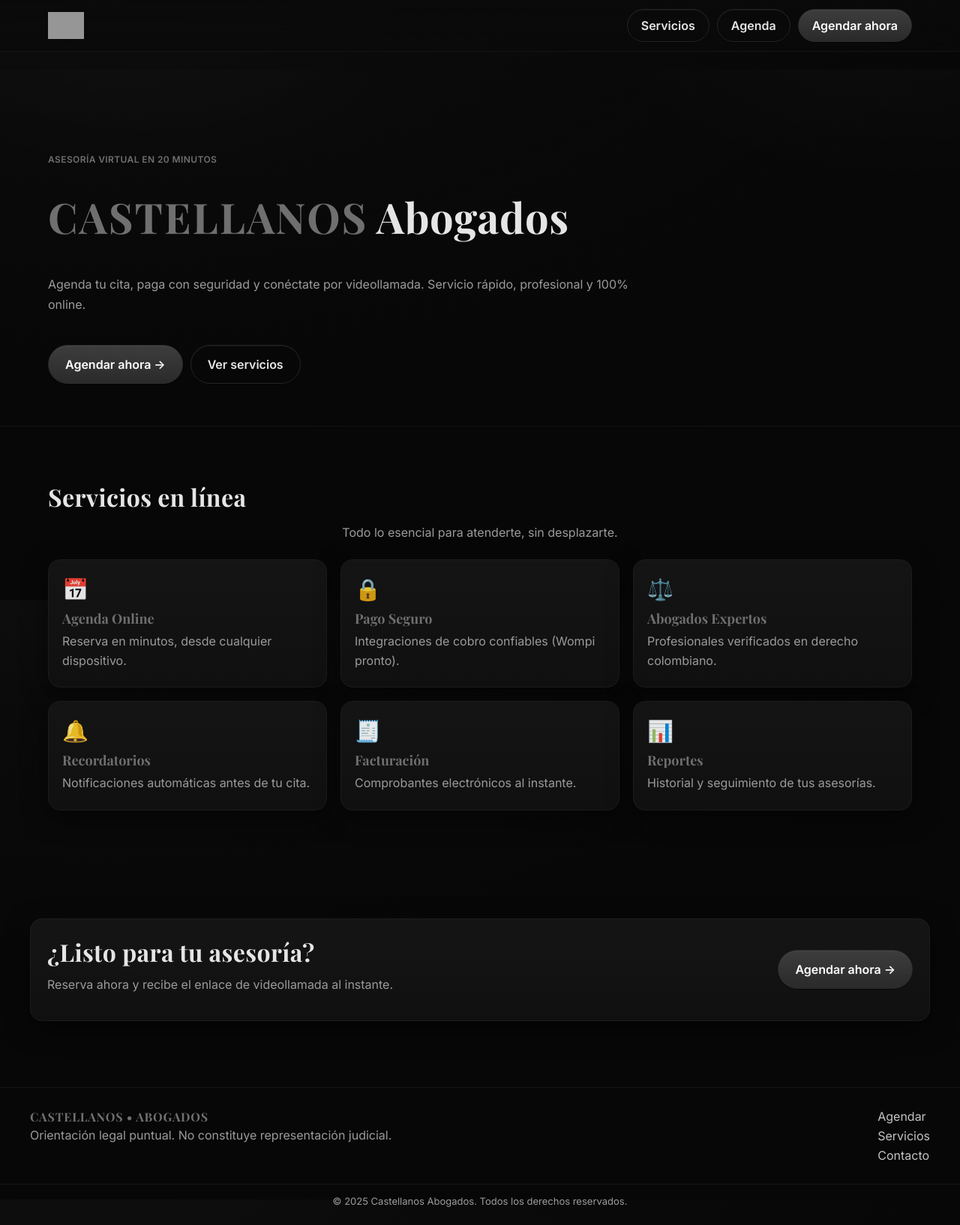
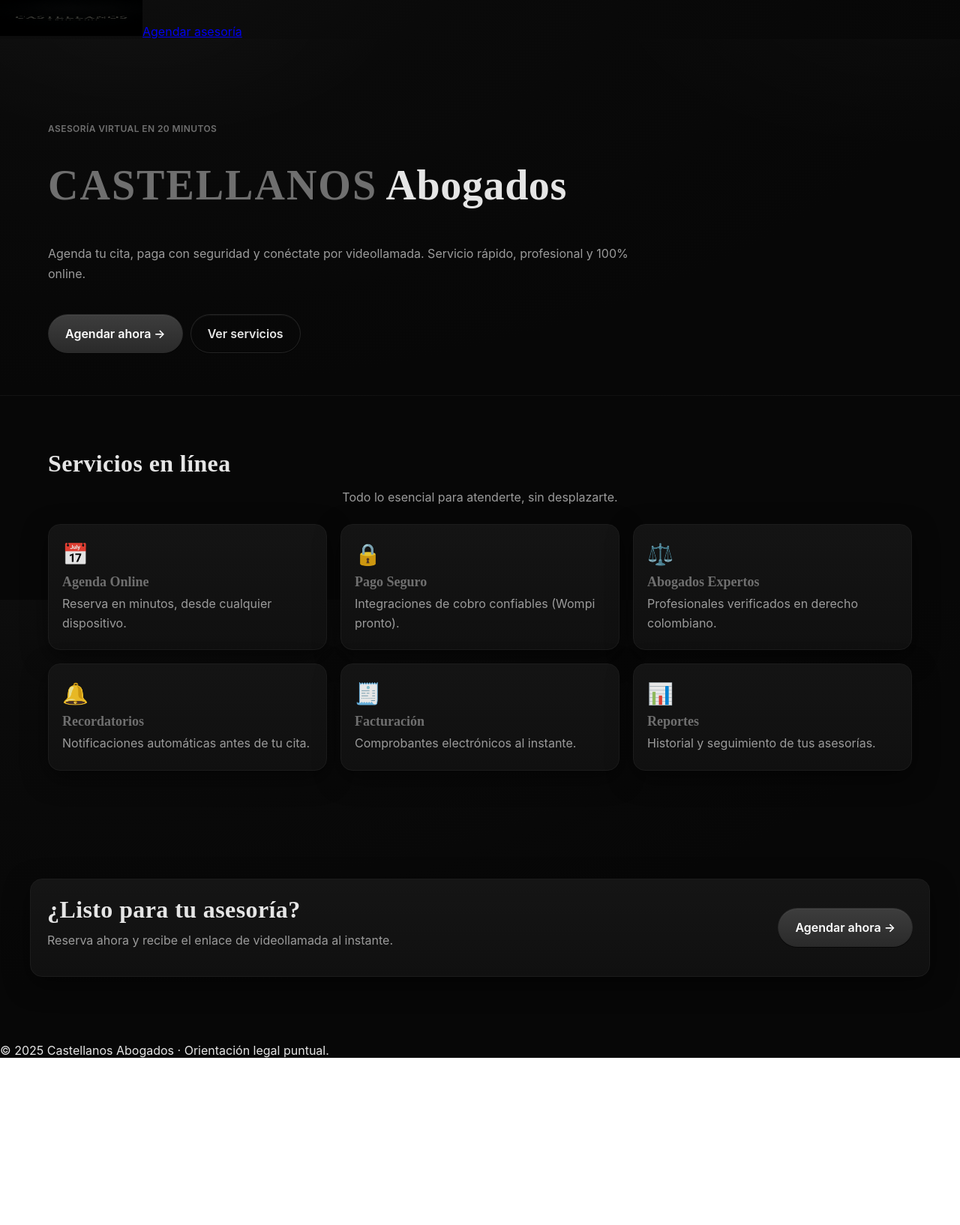
Before and after one commit to jjonnas1/castellanosabogados, a Next.js app: page / in a window 1280 px wide. Shown: the whole page at 75% size. After the commit the page ends 1411 px from the top, so only its background shows below. Built offline with nearby package versions, Linux system fonts and the light colour scheme; grey boxes are pictures that could not be loaded.

Commit message:
Update layout.tsx

```diff
--- a/app/layout.tsx
+++ b/app/layout.tsx
@@ -1,88 +1,28 @@
-import type { Metadata } from "next";
-import "./globals.css";
+// app/layout.tsx
+import './globals.css';
 
-export const metadata: Metadata = {
-  title: "Castellanos Abogados",
-  description:
-    "Asesoría legal virtual en 20 minutos. Agenda tu cita, paga con seguridad y conéctate por videollamada.",
-  metadataBase: new URL("https://castellanosabogados.vercel.app"),
-  openGraph: {
-    title: "Castellanos Abogados",
-    description:
-      "Asesoría legal virtual en 20 minutos. Agenda tu cita, paga con seguridad y conéctate por videollamada.",
-    url: "https://castellanosabogados.vercel.app",
-    siteName: "Castellanos Abogados",
-    images: [{ url: "/brand.png", width: 1200, height: 630, alt: "Castellanos Abogados" }],
-    type: "website",
-  },
-  icons: { icon: "/brand.png" },
+export const metadata = {
+  title: 'Castellanos Abogados',
+  description: 'Asesoría legal virtual en menos de 20 minutos.',
 };
 
 export default function RootLayout({ children }: { children: React.ReactNode }) {
   return (
-    <html lang="es" suppressHydrationWarning>
-      <head>
-        {/* Tipografía elegante para el brand */}
-        <link
-          href="https://fonts.googleapis.com/css2?family=Playfair+Display:wght@500;700&family=Inter:wght@400;500;600&display=swap"
-          rel="stylesheet"
-        />
-      </head>
+    <html lang="es">
       <body>
-        {/* Topbar */}
-        <header className="topbar">
-          <div className="wrap">
-            <a className="brand" href="/" aria-label="Ir al inicio">
-              <img
-                src="/brand.png"
-                alt="Castellanos Abogados"
-                className="brand__img"
-                onError={(e) => {
-                  // fallback si no está brand.png
-                  (e.currentTarget.style.display = "none");
-                  const span = document.createElement("span");
-                  span.className = "brand__fallback";
-                  span.textContent = "CASTELLANOS • ABOGADOS";
-                  e.currentTarget.parentElement?.appendChild(span);
-                }}
-              />
-            </a>
-
-            <nav className="nav">
-              <a href="/#servicios" className="btn btn--ghost">
-                Servicios
-              </a>
-              <a href="/agenda" className="btn btn--ghost">
-                Agenda
-              </a>
-              <a href="/agenda" className="btn btn--primary">
-                Agendar ahora
-              </a>
-            </nav>
-          </div>
+        <header className="site-header">
+          <a className="brand" href="/">
+            <img src="/logo.png" alt="Castellanos Abogados" width={190} height={48} />
+          </a>
+          <nav className="nav">
+            <a href="/agenda" className="btn-primary">Agendar asesoría</a>
+          </nav>
         </header>
 
-        {/* Contenido */}
-        <main className="main">{children}</main>
+        <main className="page">{children}</main>
 
-        {/* Footer */}
-        <footer className="footer">
-          <div className="wrap footer__grid">
-            <div className="footer__brand">
-              <div className="footer__title">CASTELLANOS • ABOGADOS</div>
-              <p className="footer__muted">
-                Orientación legal puntual. No constituye representación judicial.
-              </p>
-            </div>
-            <div className="footer__links">
-              <a href="/agenda" className="link">Agendar</a>
-              <a href="/#servicios" className="link">Servicios</a>
-              <a href="mailto:contacto@castellanosabogados.com" className="link">Contacto</a>
-            </div>
-          </div>
-          <div className="footer__legal">
-            © {new Date().getFullYear()} Castellanos Abogados. Todos los derechos reservados.
-          </div>
+        <footer className="site-footer">
+          © {new Date().getFullYear()} Castellanos Abogados · Orientación legal puntual.
         </footer>
       </body>
     </html>
```
